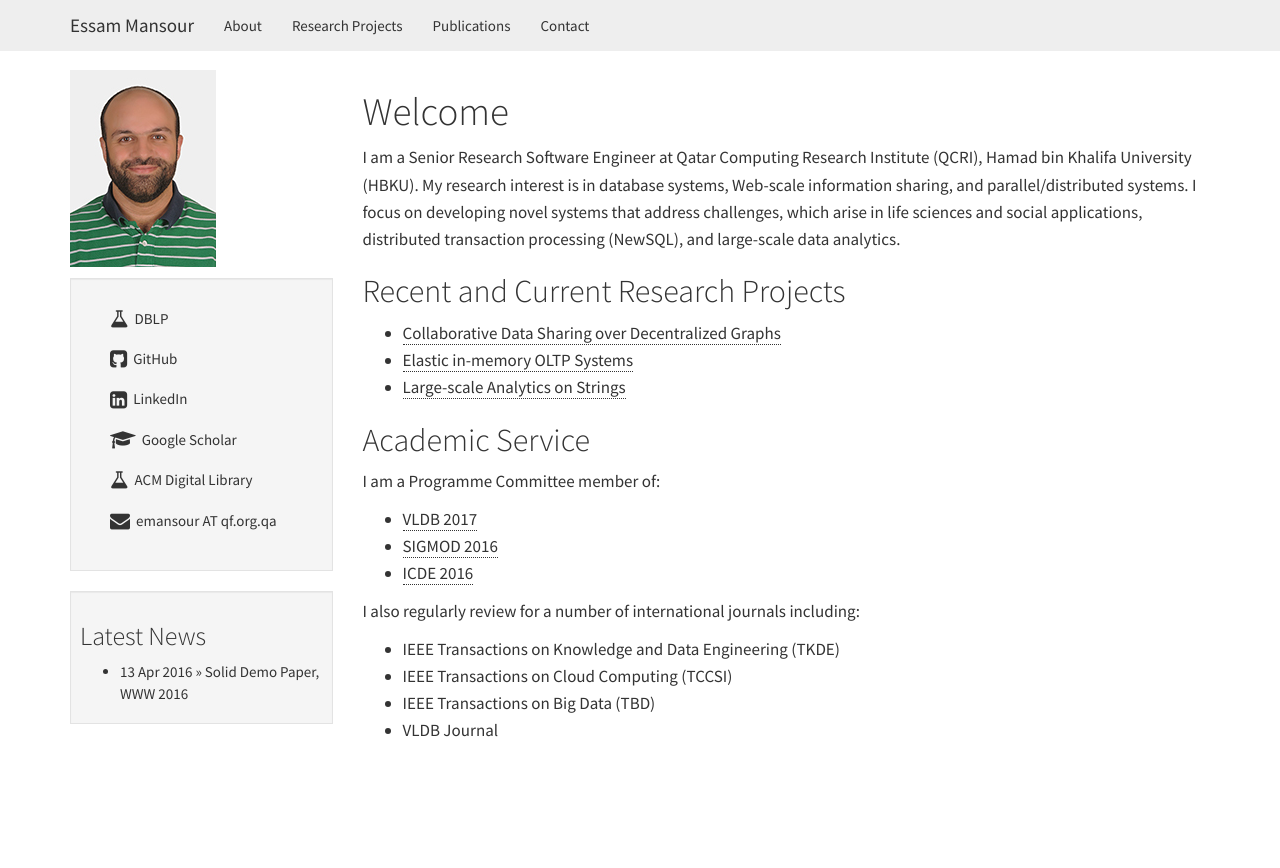
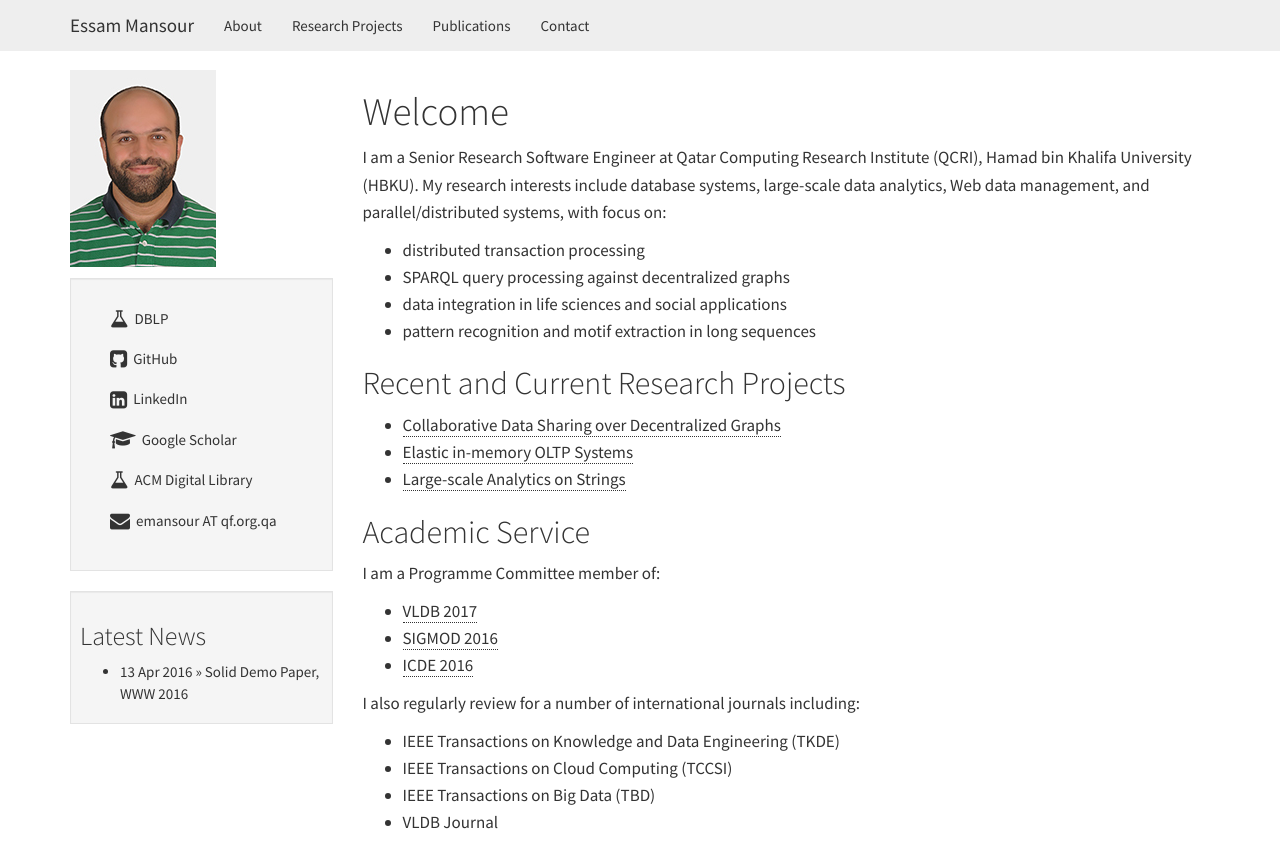
Before and after one commit to mansoure/mansoure.github.io, a Jekyll site: the page built from index.md, in a window 1280 px wide. Shown: the top 868 px of the page. Built offline with Jekyll 4.4.1, drawn with Linux system fonts in a browser that asks for light colours.

Commit message:
research projects

```diff
--- a/index.md
+++ b/index.md
@@ -4,7 +4,13 @@ title: Essam Mansour
 ---
 # Welcome
 
-I am a Senior Research Software Engineer at Qatar Computing Research Institute (QCRI), Hamad bin Khalifa University (HBKU). My research interest is in database systems, Web-scale information sharing, and parallel/distributed systems. I focus on developing novel systems that address challenges, which arise in life sciences and social applications, distributed transaction processing (NewSQL), and large-scale data analytics.
+I am a Senior Research Software Engineer at Qatar Computing Research Institute (QCRI), Hamad bin Khalifa University (HBKU). My research interests include database systems, large-scale data analytics, Web data management, and parallel/distributed systems, with focus on:
+
+- distributed transaction processing
+- SPARQL query processing against decentralized graphs
+- data integration in life sciences and social applications
+- pattern recognition and motif extraction in long sequences
+
 
 ## Recent and Current Research Projects
 
```
